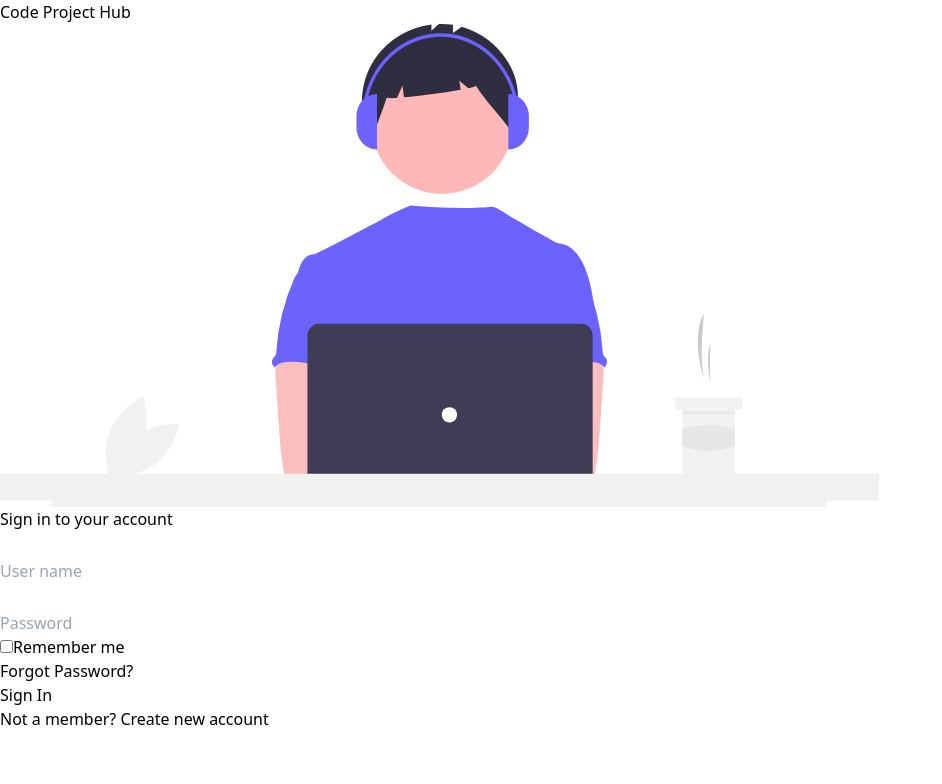
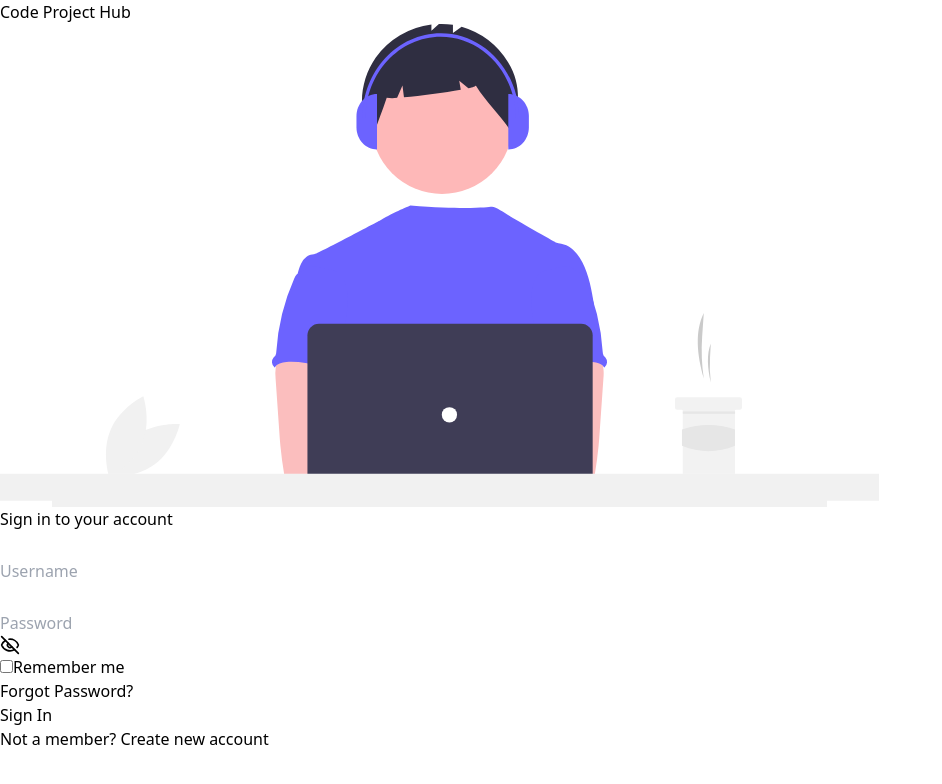
Before and after one commit to Jason-35/project-coding-hub, a React (Vite) app in the folder frontend/: page /login in a window 1280 px wide. Shown: the top 784 px of the page, without its empty margins (0-942 px from the left). Built offline with nearby package versions, Linux system fonts and the light colour scheme.

Commit message:
feat: added password visibility chore: fix indentation

```diff
--- a/frontend/src/pages/LoginPage.tsx
+++ b/frontend/src/pages/LoginPage.tsx
@@ -1,13 +1,19 @@
 import { Form, useForm } from "react-hook-form"
 
-import { Lock, User } from "lucide-react"
+import { Lock, User, Eye, EyeOff } from "lucide-react"
 import { Link } from "react-router-dom"
 
 import Logo from "../components/Logo"
 import Coding from "../assets/coding.svg"
+import { useState } from "react"
 
 function LoginPage() {
-  const { control } = useForm()
+    const { register, control, formState: { errors } } = useForm()
+    const [showText, setShowText] = useState<boolean>(true)
+
+    const clickShowtext = () => {
+        setShowText(!showText)
+    }
 
     return (
     <div className="w-screen h-screen py-4 px-2 flex flex-col">
@@ -31,23 +37,37 @@ function LoginPage() {
                 <div className="self-center">
                     <span>Sign in to your account</span>
                 </div>
-            <div className="flex self-center w-4/5 focus-within:border-orange-400 border-4 rounded-md border-transparent">
+
+                <div className="flex flex-col self-center w-4/5">
+                    <div className={`flex ${errors.username ? "focus-within:border-red-500" : "focus-within:border-orange-400"} border-4 rounded-md border-transparent`}>
                         <div className="p-2 flex justify-center items-center bg-black">
                             <User color="white" size={28}/>
                         </div>
                         <input
+                            {...register("username", { required: true })}
                             className="self-center border-2 text-[16px] p-1 pl-3 w-full h-full border-none outline-none"
                             type="text"
-                placeholder="User name" />
+                            placeholder="Username" />
                     </div>
-            <div className="self-center flex w-4/5 border-4 rounded-md focus-within:border-orange-400 border-transparent">
+                   {errors.username && <div>Username required</div>}
+                </div>
+                <div className="self-center flex flex-col w-4/5">
+                    <div className={`flex ${errors.password ? "focus-within:border-red-500" : "focus-within:border-orange-400"} border-4 rounded-md border-transparent`}>
                         <div className="p-2 flex justify-center items-center bg-black">
                             <Lock color="white" size={28}/>
                         </div>
                         <input
+                            {...register("password", { required: true})}
                             className="self-center text-[16px] p-1 pl-3 w-full h-full outline-none"
-                type="text"
+                            type={showText ? "text" : "password"}
                             placeholder="Password" />
+                        <div
+                            className="p-2 flex justify-center items-center bg-white hover:cursor-pointer"
+                            onClick={clickShowtext}>
+                            {showText ? <EyeOff color="black" size={20}/> : <Eye color="black" size={20}/>}
+                        </div>
+                    </div>
+                    {errors.password && <div>Password required</div>}
                 </div>
                 <div className="self-center text-sm flex w-4/5 justify-between">
                     <div className="flex w-2/4 gap-2">
--- a/frontend/src/pages/RegisterPage.tsx
+++ b/frontend/src/pages/RegisterPage.tsx
@@ -1,12 +1,18 @@
 import { Form, useForm } from "react-hook-form"
 import { Link } from "react-router-dom"
 
-import { Lock, User, Mail } from "lucide-react"
+import { Lock, User, Mail, Eye, EyeOff } from "lucide-react"
 import Coding from "../assets/coding.svg"
 import Logo from "../components/Logo"
+import { useState } from "react"
 
 function RegisterPage() {
     const { register, control, formState: { errors } } = useForm()
+    const [showText, setShowText] = useState<boolean>(true)
+
+    const clickShowtext = () => {
+        setShowText(!showText)
+    }
 
     return (
     <div className="w-screen h-screen py-4 px-2 flex flex-col">
@@ -69,8 +75,13 @@ function RegisterPage() {
                         <input
                             {...register("password", { required: true} )}
                             className="self-center text-[18px] p-1 pl-3 w-full h-full outline-none"
-                    type="text"
+                            type={showText ? "text" : "password"}
                             placeholder="Password" />
+                        <div
+                            className="p-2 flex justify-center items-center bg-white hover:cursor-pointer"
+                            onClick={clickShowtext}>
+                            {showText ? <EyeOff color="black" size={20}/> : <Eye color="black" size={20}/>}
+                        </div>
                     </div>
                     {errors.password && <div className="text-red-500">Password required</div>}
                 </div>
```
Lines whose indentation alone changed are shown as unchanged.
